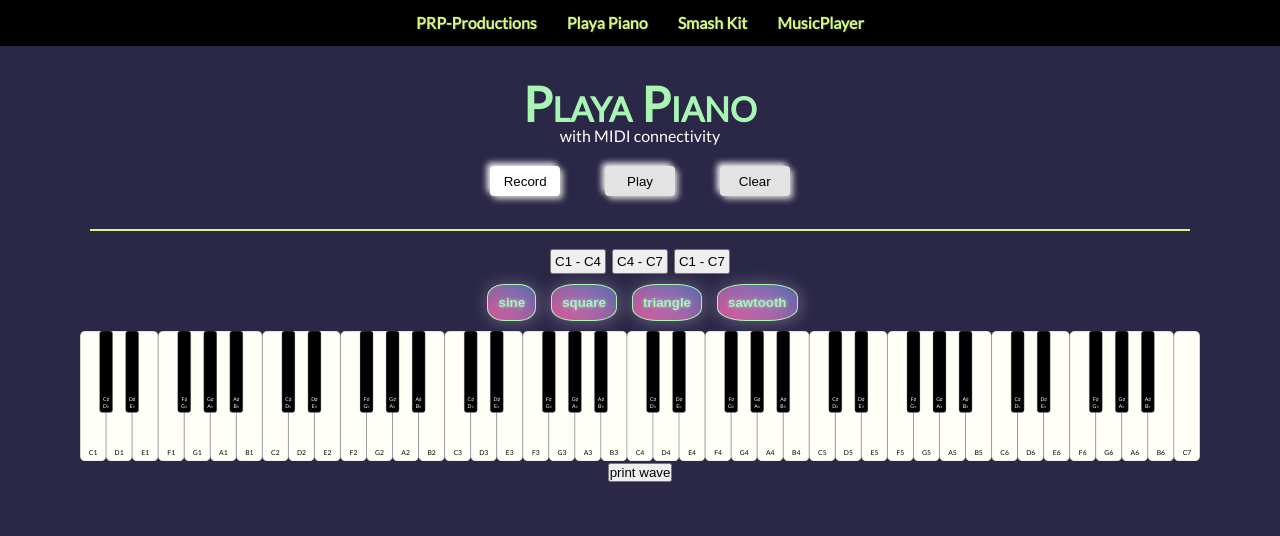
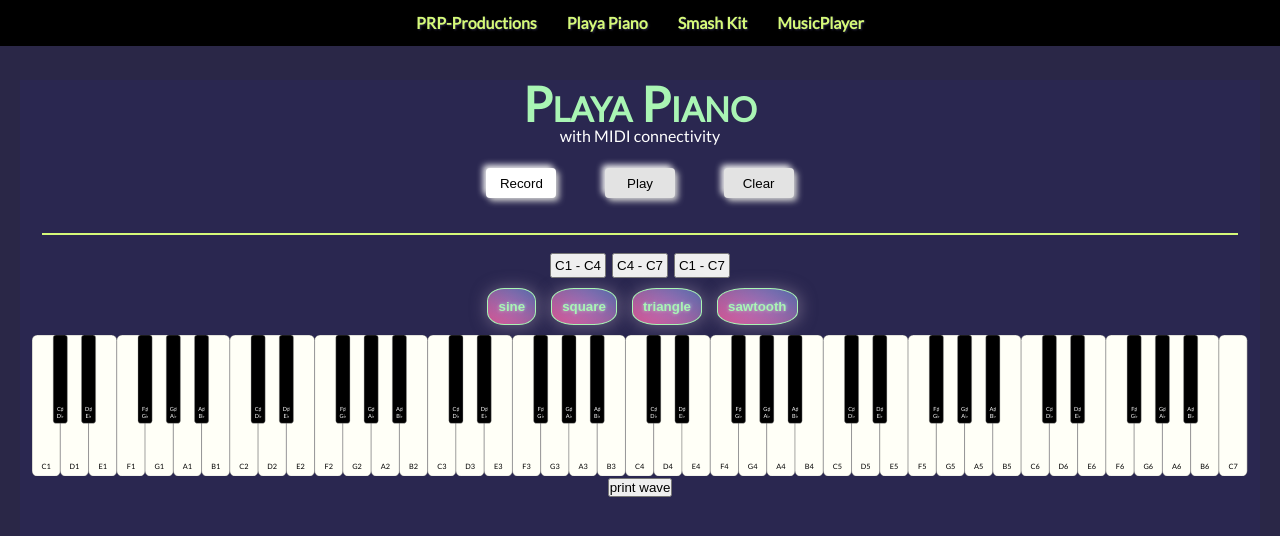
Before and after one commit to prp-productions/prp-productions, a React (Create React App) app: page /midiKeyboard in a window 1280 px wide. Shown: the top 536 px of the page. Built offline with nearby package versions, Linux system fonts and the light colour scheme.

Commit message:
fancy wave buttons

```diff
--- a/src/App.scss
+++ b/src/App.scss
@@ -1,7 +1,9 @@
 @import url("https://fonts.googleapis.com/css?family=Lato&display=swap");
 
 body {
-  padding: 80px;
+  padding-top: 80px;
+  padding-left: 20px;
+  padding-right: 20px;
   background-color: var(--main-dark);
   font-family: "Lato";
   h1 {
--- a/src/pages/PageMidiKeyboard.js
+++ b/src/pages/PageMidiKeyboard.js
@@ -1,8 +1,9 @@
 import { Piano } from "../components/Piano";
+import "../styles/pageMidiKeyboard.css";
 
 export const PageMidiKeyboard = () => {
   return (
-    <div>
+    <div className="pagePiano-container">
       <h1>Playa Piano</h1>
       <div className="midi-tag">with MIDI connectivity</div>
       <Piano />
--- a/src/styles/drumKit.css
+++ b/src/styles/drumKit.css
@@ -12,6 +12,10 @@ body {
   justify-content: center;
   height: 100vh;
   height: calc(var(--vh, 1vh) * 100);
+  padding-bottom: 5%;
+  background-color: #2a2750;
+  padding-left: 1%;
+  padding-right: 1%;
 }
 
 .playing {
--- a/src/styles/musicPlayer.scss
+++ b/src/styles/musicPlayer.scss
@@ -22,7 +22,6 @@
 //     font-size: 2rem;
 //     font-weight: bold;
 //   }
-
 // }
 .page_musicplayer {
   .music-container {
--- /dev/null
+++ b/src/styles/pageMidiKeyboard.css
@@ -0,0 +1,8 @@
+.pagePiano-container {
+  /* border: solid red 1px; */
+
+  padding-bottom: 20%;
+  background-color: #2a2750;
+  padding-left: 1%;
+  padding-right: 1%;
+}
```
